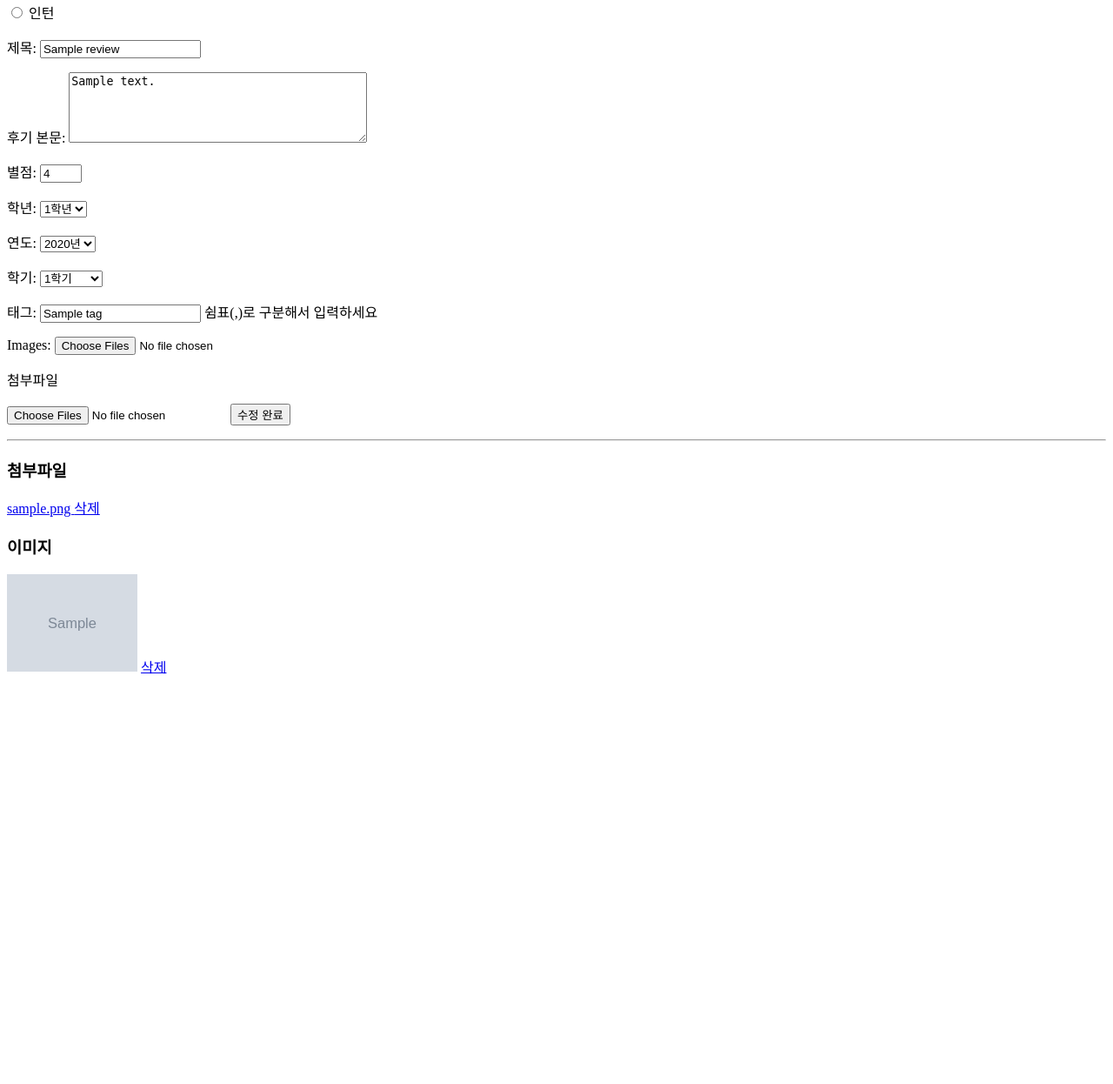
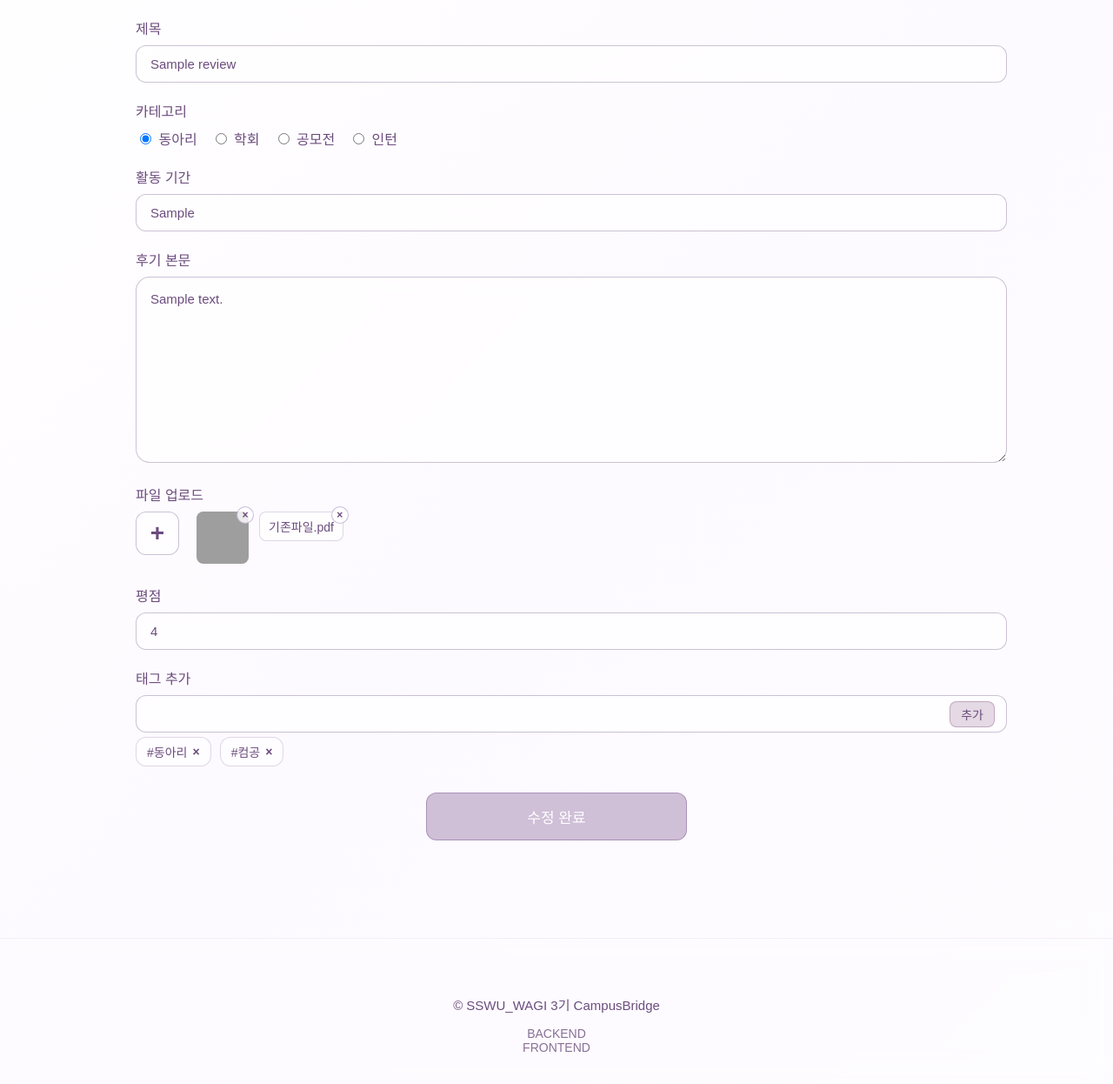
Before and after one commit to esperanza-Q/WAGI_WEB2025, a Django app: page /experience/1/edit/ in a window 1280 px wide. Shown: the part 193-1439 px from the top of the page at 87% size. Before the commit the page ends 968 px from the top, so only its background shows below. Run offline with Django 5.2, Linux system fonts and the light colour scheme; a user stored in the database is signed in; tables that the repository leaves empty hold one stand-in row (values such as "Sample post"); grey boxes marked "Sample" are stand-in pictures; some web fonts are replaced; grey boxes are pictures that could not be loaded.

Commit message:
feat: 1차 연동

```diff
--- a/experience/forms.py
+++ b/experience/forms.py
@@ -1,33 +1,18 @@
 from django import forms
-from .models import Review, ReviewImage, ActivityCategory
+from .models import Review, ActivityCategory
 
 class MultiFileInput(forms.ClearableFileInput):
     allow_multiple_selected = True
 class ReviewForm(forms.ModelForm):
-    GRADE_CHOICES = [
-        ('1학년', '1학년'),
-        ('2학년', '2학년'),
-        ('3학년', '3학년'),
-        ('4학년', '4학년'),
-    ]
-    YEAR_CHOICES = [(str(y), f"{y}년") for y in range(2020, 2031)]
-    TERM_CHOICES = [
-        ('1학기', '1학기'),
-        ('2학기', '2학기'),
-        ('여름방학', '여름방학'),
-        ('겨울방학', '겨울방학'),
-    ]
     tags = forms.CharField(
         required=False,
         label="태그",
         help_text="쉼표(,)로 구분해서 입력하세요"
     )
-    grade = forms.ChoiceField(choices=GRADE_CHOICES, label='학년')
-    year = forms.ChoiceField(choices=YEAR_CHOICES, label='연도')
-    term = forms.ChoiceField(choices=TERM_CHOICES, label='학기')
+    activity_period = forms.CharField()
     class Meta:
         model = Review
-        fields = ['category', 'title', 'content', 'rating', 'grade', 'year', 'term']
+        fields = ['category', 'title', 'content', 'rating', 'activity_period']
         labels = {
             'category': '활동 카테고리 선택',
             'title': '제목',
@@ -39,19 +24,9 @@ class ReviewForm(forms.ModelForm):
             'content': forms.Textarea(attrs={'rows': 5}),
             'rating': forms.NumberInput(attrs={'min': 1, 'max': 5}),
         }
-
-class ReviewImageForm(forms.ModelForm):
-    class Meta:
-        model = ReviewImage
-        fields = ['image']
-class ReviewImageMultipleForm(forms.Form):
-    images = forms.FileField(
-        widget=MultiFileInput(attrs={'multiple': True}),
-        required=False
-    )
 class ReviewFileMultipleForm(forms.Form):
     files = forms.FileField(
-        label="첨부파일",
-        widget=MultiFileInput(attrs={'multiple': True}),
         required=False,
+        widget=MultiFileInput(),
+        label="첨부파일"
     )
--- a/experience/templates/b_review_create.html
+++ b/experience/templates/b_review_create.html
@@ -11,4 +11,4 @@
     <button type="submit">작성하기</button>
 </form>
 
-<a href="{% url 'review_list' %}">목록으로</a>
+<a href="{% url 'experience:review_list' %}">목록으로</a>
--- a/experience/templates/b_review_list.html
+++ b/experience/templates/b_review_list.html
@@ -2,7 +2,7 @@
 
 <!-- 카테고리 필터 버튼 -->
 <div>
-    <a href="{% url 'review_list' %}">전체</a>
+    <a href="{% url 'experience:review_list' %}">전체</a>
     {% for value, label in categories %}
         <a href="?category={{ value }}">{{ label }}</a>
     {% endfor %}
--- a/experience/templates/experience-edit.html
+++ b/experience/templates/experience-edit.html
@@ -36,58 +36,60 @@
 
       <div class="ex-edit-title">후기 수정하기</div>
       <form method="POST" enctype="multipart/form-data" class="ex-edit-form">
+        {% csrf_token %}
           <label class="ex-edit-label">제목</label>
-        <input type="text" class="ex-edit-input" value="컴공 과동아리 활동 후기" required>
+          <input type="text" name="title" class="ex-edit-input" value="{{ review.title }}" required>
 
           <label class="ex-edit-label">카테고리</label>
           <div class="ex-edit-category">
-          <label><input type="radio" value="동아리" checked required> 동아리</label>
-          <label><input type="radio" value="학회"> 학회</label>
-          <label><input type="radio" value="공모전"> 공모전</label>
-          <label><input type="radio" value="인턴"> 인턴</label>
+            <label><input type="radio" name="category" value="club" {% if review.category == "club" %}checked{% endif %}> 동아리</label>
+            <label><input type="radio" name="category" value="academic" {% if review.category == "academic" %}checked{% endif %}> 학회</label>
+            <label><input type="radio" name="category" value="contest" {% if review.category == "contest" %}checked{% endif %}> 공모전</label>
+            <label><input type="radio" name="category" value="intern" {% if review.category == "intern" %}checked{% endif %}> 인턴</label>
           </div>
 
           <label class="ex-edit-label">활동 기간</label>
-        <input type="text" class="ex-edit-input" value="2024.03 - 2024.11" required>
+          <input type="text" name="activity_period" class="ex-edit-input" value="{{ review.activity_period }}" required>
 
           <label class="ex-edit-label">후기 본문</label>
-        <textarea class="ex-edit-textarea" required>기존 후기 내용이 들어갑니다.</textarea>
+          <textarea name="content" class="ex-edit-textarea" required>{{ review.content }}</textarea>
 
           <label class="ex-edit-label">파일 업로드</label>
           <div class="ex-edit-upload-area">
             <label class="ex-edit-upload-btn">
               +
-            <input type="file" id="ex-edit-upload-input" multiple>
+              <input type="file" name="files" id="ex-edit-upload-input" multiple>
             </label>
 
             <div class="ex-edit-upload-preview" id="ex-edit-upload-preview">
+              {% for f in review.files.all %}
               <!-- 기존 업로드 파일/이미지 미리보기 -->
                 <div class="ex-edit-preview-item">
-              <img src="../../static/img/sample-img.png" class="ex-edit-preview-img" alt="기존 이미지">
-              <div class="ex-edit-preview-remove">×</div>
+                  {% if f.is_image %}
+                    <img src="{{ f.file.url }}" class="ex-edit-preview-img" alt="기존 이미지">
+                  {% else %}
+                    <a href="{{ f.file.url }}">
+                      <div class="ex-edit-preview-file">{{ f.filename }}</div>
+                    </a>
+                  {% endif %}
+                  <div class="ex-edit-preview-remove" data-file-id="{{ f.id }}">×</div>
                 </div>
-            <div class="ex-edit-preview-item">
-              <div class="ex-edit-preview-file">기존파일.pdf</div>
-              <div class="ex-edit-preview-remove">×</div>
-            </div>
+              {% endfor %}
             </div>
           </div>
 
           <label class="ex-edit-label">평점</label>
-        <input type="text" class="ex-edit-input" value="4.5" required>
+          <input type="number" name="rating" class="ex-edit-input" value="{{ review.rating }}" step="0.5" min="0" max="5" required>
 
           <label class="ex-edit-label">태그 추가</label>
           <div class="ex-edit-tag-input-wrapper">
             <input type="text" id="ex-edit-tag-input" class="ex-edit-tag-input">
             <button type="button" id="ex-edit-add-tag-btn" class="ex-edit-tag-add-btn">추가</button>
           </div>
-        <div class="ex-edit-tag-list" id="ex-edit-tag-list">
-          <div class="ex-edit-tag-item">#동아리 <span class="ex-edit-tag-remove">x</span></div>
-          <div class="ex-edit-tag-item">#컴공 <span class="ex-edit-tag-remove">x</span></div>
-        </div>
+          <div class="ex-edit-tag-list" id="ex-edit-tag-list"></div>
 
           <input type="hidden" id="ex-deleted-files">
-        <input type="hidden" id="ex-edit-hidden-tags">
+          <input type="hidden" id="ex-edit-hidden-tags" name="tags" value="{{ form.initial.tags }}">
         <!--둘 다 "사용자가 직접 입력/조작한 값(삭제 파일, 태그)"을 서버로 넘기기 위한 숨겨진 데이터 필드(동기화 위함..)
         파일 - 기존에 업로드된 파일/이미지 중에서 사용자가 삭제한 파일의 id(혹은 이름)" 목록을 JSON 문자열로 담아 서버로 전송하는 용도
         태그 - 사용자가 입력한 태그 목록을 JSON 문자열로 담아 서버로 전송하는 용도-->
--- a/experience/templates/experience-list.html
+++ b/experience/templates/experience-list.html
@@ -119,7 +119,7 @@
             </div>
             <div class="ex-card-title">{{ r.title }}</div>
             <div class="ex-card-nickname">{{ r.user.display_name }}</div>
-            <div class="ex-card-period">{{ r.year }}.{{ r.term }}</div>
+            <div class="ex-card-period">{{ review.activity_period }}</div>
             <div class="ex-card-footer">
               <div class="ex-card-star">평점 {{ r.rating }}</div>
               <div class="ex-card-like"><img class="ex-card-like-img" src="../../static/img/like.svg">{{ r.like_count_db }}</div>
@@ -128,6 +128,7 @@
         </a>
       {% endfor %}
 
+      <!--
       <a href="./experience-detail.html" class="ex-card-link">
         <div class="ex-card">
           <div class="ex-card-header">
@@ -240,6 +241,7 @@
         </div>
       </a>
     </div>
+  -->
 
     <!-- 페이지네이션 -->
     <div class="ex-pagination">
--- a/experience/urls.py
+++ b/experience/urls.py
@@ -12,7 +12,6 @@ urlpatterns = [
     path('<int:review_id>/comment/<int:comment_id>/delete/', views.delete_comment, name='delete_comment'),
     path('<int:review_id>/edit/', views.review_edit, name='review_edit'),
     path('<int:review_id>/delete/', views.review_delete, name='review_delete'),
-    path('image/<int:image_id>/delete/', views.delete_image, name='delete_image'),
     path("file/<int:file_id>/delete/", views.delete_file, name="delete_file"),
     path('<int:review_id>/scrap/', views.toggle_scrap, name='toggle_scrap'),
 ]
--- a/experience/views.py
+++ b/experience/views.py
@@ -1,9 +1,9 @@
 from django.shortcuts import render, redirect, get_object_or_404
 from .models import Review, ReviewLike, ActivityCategory, ReviewScrap, ReviewFile, Tag
-from .forms import ReviewForm, ReviewImageMultipleForm, ReviewFileMultipleForm
+from .forms import ReviewForm, ReviewFileMultipleForm
 from django.db.models import Count, Q
 from django.contrib.auth.decorators import login_required
-from .models import ReviewComment, ReviewImage
+from .models import ReviewComment
 
 def review_list(request):
     category = request.GET.get('category', '')
@@ -57,38 +57,31 @@ def review_list(request):
     return render(request, "experience-list.html", context)
 
 def review_create(request):
+    file_form = ReviewFileMultipleForm()
     if request.method == "POST":
         form = ReviewForm(request.POST)
-        image_form = ReviewImageMultipleForm(request.POST, request.FILES)
+        file_form = ReviewFileMultipleForm(request.POST, request.FILES)
         if form.is_valid():
             review = form.save(commit=False)
             review.user = request.user
             review.save()
-            tag_string = form.cleaned_data.get("tags", "")
+            tag_string = request.POST.get("tags", "")
             tag_names = [t.strip() for t in tag_string.split(",") if t.strip()]
             for name in tag_names:
                 tag, _ = Tag.objects.get_or_create(name=name)
                 review.tags.add(tag)
-            images = request.FILES.getlist('images')
-            for img in images:
-                ReviewImage.objects.create(review=review, image=img)
-            files = request.FILES.getlist("files")
-            for f in files:
+            for f in request.FILES.getlist("files"):
                 ReviewFile.objects.create(review=review, file=f)
-            return redirect("review_list")
+            return redirect("experience:review_list")
     else:
         form = ReviewForm()
-        image_form = ReviewImageMultipleForm()
-        file_form = ReviewFileMultipleForm()
-    return render(request, "b_review_create.html", {
+    return render(request, "experience-post.html", {
         "form": form,
-        "image_form": image_form,
         "file_form": file_form
     })
 
 def review_detail(request, review_id):
     review = get_object_or_404(Review, id=review_id)
-    images = review.images.all()
     comments = review.comments.all().order_by("-created_at")
     files = review.files.all()
     like_count = ReviewLike.objects.filter(review=review, is_agree=True).count()
@@ -100,7 +93,6 @@ def review_detail(request, review_id):
         scrapped_by_user = review.scraps.filter(user=request.user).exists()
     context = {
         "review": review,
-        "images": images,
         "comments": comments,
         "files": files,
         "like_count": like_count,
@@ -158,8 +150,10 @@ def review_edit(request, review_id):
 
     if request.method == "POST":
         form = ReviewForm(request.POST, instance=review)
-        image_form = ReviewImageMultipleForm(request.POST, request.FILES)
         file_form = ReviewFileMultipleForm(request.POST, request.FILES)
+
+        print("FILES 개수:", len(request.FILES.getlist("files")))
+        print("FILES 목록:", request.FILES.getlist("files"))
 
         if form.is_valid():
             form.save()
@@ -170,46 +164,27 @@ def review_edit(request, review_id):
             for name in tag_names:
                 tag, _ = Tag.objects.get_or_create(name=name)
                 review.tags.add(tag)
-
-            #새 이미지 추가
-            new_images = request.FILES.getlist('images')
-            for img in new_images:
-                ReviewImage.objects.create(review=review, image=img)
-
             #새 첨부파일 추가
             for f in request.FILES.getlist('files'):
                 ReviewFile.objects.create(review=review, file=f)
 
             return redirect("experience:review_detail", review_id=review.id)
-
+        else:
+            print("❌ 수정 폼 에러:", form.errors)
     else:
-        form = ReviewForm(instance=review, initial={
+        form = ReviewForm(
+            instance=review,
+            initial={
                 "tags": ", ".join(review.tags.values_list("name", flat=True))
             })
-        image_form = ReviewImageMultipleForm()
         file_form = ReviewFileMultipleForm()
 
-    return render(request, "b_review_edit.html", {
+    return render(request, "experience-edit.html", {
         "form": form,
-        "image_form": image_form,
+        "file_form": file_form,
         "review": review,
-        "file_form": file_form,
-        "images": review.images.all(),
         "files": review.files.all(),
     })
-
-@login_required
-def delete_image(request, image_id):
-    image = get_object_or_404(ReviewImage, id=image_id)
-
-    # 작성자 본인만 삭제 가능
-    if image.review.user != request.user:
-        return redirect("experience:review_detail", review_id=image.review.id)
-
-    review_id = image.review.id
-    image.delete()
-
-    return redirect("review_edit", review_id=review_id)
 
 @login_required
 def delete_file(request, file_id):
@@ -232,7 +207,7 @@ def review_delete(request, review_id):
         return redirect("experience:review_detail", review_id=review.id)
 
     review.delete()
-    return redirect("review_list")
+    return redirect("experience:review_list")
 
 @login_required
 def toggle_scrap(request, review_id):
```
Also changed, not shown: experience/models.py (+10 -17 lines), experience/templates/b_review_detail.html (+4 -4 lines), experience/templates/experience-detail.html (+14 -7 lines), experience/templates/experience-post.html (+11 -11 lines). Lines whose indentation alone changed are shown as unchanged.
